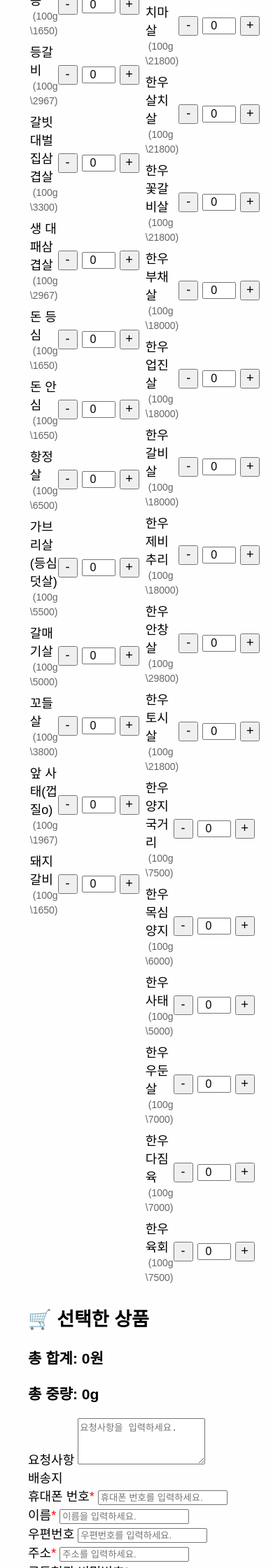
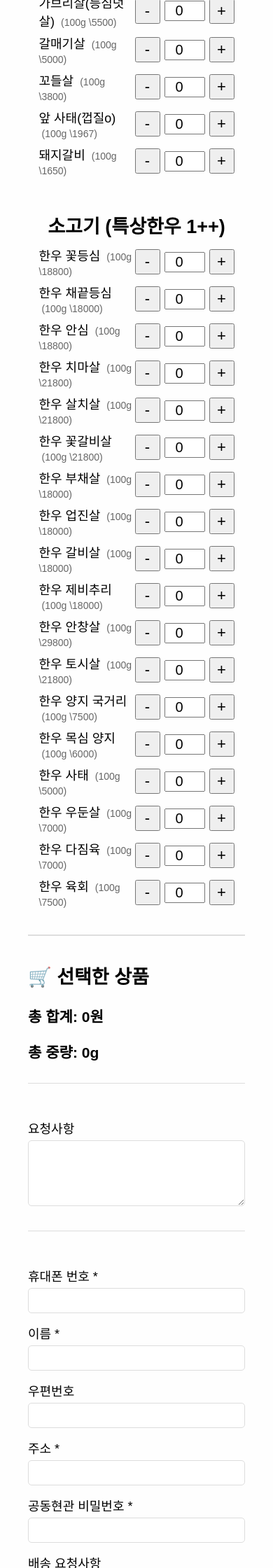
Before and after one commit to ghdwnsdud1/chakhanhanu, a FastAPI app: page /orders in a window 390 px wide. Shown: the part 1000-3240 px from the top of the page at 70% size. Run offline with FastAPI, Linux system fonts and the light colour scheme.

Commit message:
최종 버전: 반응형 주문서 적용

```diff
--- a/templates/orders.html
+++ b/templates/orders.html
@@ -136,19 +98,14 @@
       display: block;
       margin-bottom: 5px;
     }
-    .input-field input, .input-field textarea {
+    .input-field input, .input-field textarea, select {
       width: 100%;
       padding: 8px;
       font-size: 16px;
       border: 1px solid #ddd;
       border-radius: 5px;
+      box-sizing: border-box;
     }
-    .section-title {
-      font-size: 20px;
-      font-weight: bold;
-      margin-bottom: 10px;
-    }
-    /* 추가된 스타일 */
     .separator {
       margin: 30px 0;
       border-top: 1px solid #ddd;
@@ -211,22 +141,57 @@
       background-color: #ccc;
       cursor: not-allowed;
     }
+    #load-address-btn {
+      width: 100%;
+      padding: 15px;
+      font-size: 18px;
+      background-color: #007bff;
+      color: white;
+      border: none;
+      border-radius: 5px;
+      margin-bottom: 20px;
+      cursor: pointer;
+    }
+    #load-address-btn:hover {
+      background-color: #0056b3;
+    }
+
+    /* 모바일 반응형 */
+    @media (max-width: 768px) {
+      .category {
+        flex-direction: column;
+        align-items: center;
+      }
+      .section {
+        width: 90%;
+      }
+      .controls button {
+        width: 36px;
+        height: 36px;
+        font-size: 22px;
+      }
+      .controls input {
+        width: 50px;
+        font-size: 20px;
+      }
+      .cart-item span {
+        font-size: 18px;
+      }
+      #submit-btn {
+        font-size: 24px;
+        padding: 20px 40px;
+      }
+    }
   </style>
 </head>
+
 <body>
 
-  </style>
-</head>
-<body>
 <h1>🐷 착한한우 주문서 🐮</h1>
 
 <div class="notice">
   <strong>공지사항:</strong> 주문 전에 반드시 상품 수량을 확인해 주세요. <br>
-    주문 후 변경이 불가능하므로 신중하게 선택해 주세요! <br>
-    품절된 상품은 주문하실 수 없습니다. <br>
-    재고는 실시간 반영되므로, 주문시 품절안내가 될 수 있습니다.<br>
-    주문방법은 100g기준으로 4를 쓰시면 400g으로 주문됩니다 <br>
-    (50그람을 원하시면 .5를 붙여주세요!)
+  품절 상품은 주문 불가, 주문은 100g 단위입니다.
 </div>
 
 <form method="post" action="/order-form">
@@ -256,257 +220,119 @@
     <h3>총 중량: <span id="total-weight">0</span>g</h3>
   </div>
 
-  <!-- 요청사항 입력 칸 -->
+  <div class="separator"></div>
+
+  <!-- 요청사항 -->
   <div class="input-field">
     <label for="order-request">요청사항</label>
-    <textarea id="order-request" name="order-request" rows="4" placeholder="요청사항을 입력하세요."></textarea>
-  </div>
-
-  <!-- 요청사항과 배송지 구분을 위한 줄 -->
-  <div class="separator"></div>
-
-  <!-- 배송지 입력 칸 -->
-  <div class="input-field">
-    <div class="section-title">배송지</div>
-
-    <label for="phone">휴대폰 번호<span style="color: red;">*</span></label>
-    <input id="phone" name="phone" type="text" placeholder="휴대폰 번호를 입력하세요." required>
-  </div>
-
-  <div class="input-field">
-    <label for="name">이름<span style="color: red;">*</span></label>
-    <input id="name" name="name" type="text" placeholder="이름을 입력하세요." required>
-  </div>
-
-  <div class="input-field">
-    <label for="zipcode">우편번호</label>
-    <input id="zipcode" name="zipcode" type="text" placeholder="우편번호를 입력하세요." required>
-  </div>
-
-  <div class="input-field">
-    <label for="address">주소<span style="color: red;">*</span></label>
-    <input id="address" name="address" type="text" placeholder="주소를 입력하세요." required>
-  </div>
-
-  <div class="input-field">
-    <label for="doorcode">공동현관 비밀번호<span style="color: red;">*</span></label>
-    <input id="doorcode" name="doorcode" type="text" placeholder="공동현관 비밀번호를 입력하세요.">
-  </div>
-
-  <div class="input-field">
-    <label for="delivery-request">배송 관련 요청사항</label>
-    <textarea id="delivery-request" name="delivery-request" rows="4" placeholder="배송에 대한 요청사항을 입력하세요."></textarea>
-  </div>
-
-<!-- 배송지 불러오기 버튼 -->
-    <div class="text-center mt-4">
-      <button type="button" id="load-address-btn" class="btn btn-secondary" onclick="loadAddress()">배송지 불러오기</button>
-      <button type="button" id="save-address-btn" class="btn btn-primary" onclick="saveAddress()">배송지 저장</button>
+    <textarea id="order-request" name="order-request" rows="4"></textarea>
   </div>
 
   <div class="separator"></div>
 
-  <!-- 결제 섹션 -->
+  <!-- 배송지 입력 -->
+  <div class="input-field"><label for="phone">휴대폰 번호 *</label><input id="phone" required></div>
+  <div class="input-field"><label for="name">이름 *</label><input id="name" required></div>
+  <div class="input-field"><label for="zipcode">우편번호</label><input id="zipcode"></div>
+  <div class="input-field"><label for="address">주소 *</label><input id="address" required></div>
+  <div class="input-field"><label for="doorcode">공동현관 비밀번호 *</label><input id="doorcode" required></div>
+  <div class="input-field"><label for="delivery-request">배송 요청사항</label><textarea id="delivery-request" rows="4"></textarea></div>
+
+  <button type="button" id="load-address-btn" onclick="loadAddress()">배송지 불러오기</button>
+
+  <div class="separator"></div>
+
+  <!-- 결제 방법 -->
   <div class="payment-section">
-    <div class="section-title">결제 방법</div>
-
-    <!-- 결제 방법 선택 -->
-    <div class="payment-method">
     <label for="payment-method">결제 방법</label>
-      <select id="payment-method" name="payment-method" onchange="togglePaymentDetails()">
+    <select id="payment-method" onchange="togglePaymentDetails()">
       <option value="card">카드 결제</option>
       <option value="bank_transfer">계좌이체</option>
     </select>
+
+    <div class="payment-details" id="bank-transfer-details">
+      <div class="input-field"><label for="payer-name">입금자명 *</label><input id="payer-name"></div>
+      <div class="input-field"><label for="cash-receipt">현금영수증</label><input id="cash-receipt"></div>
+    </div>
+  </div>
+</form>
+
+<!-- 주문 버튼 -->
+<div class="sticky-footer">
+  <div style="margin-bottom: 10px; font-size: 20px; font-weight: bold;">
+    총 합계: <span id="bottom-total-price">0</span>원 / 총 중량: <span id="bottom-total-weight">0</span>g
+  </div>
+  <button id="submit-btn" disabled>✅ 주문하기</button>
 </div>
 
-    <!-- 계좌이체 관련 정보 입력 -->
-    <div class="payment-details" id="bank-transfer-details">
-      <div class="input-field">
-        <label for="payer-name">입금자명<span style="color: red;">*</span></label>
-        <input id="payer-name" name="payer-name" type="text" placeholder="입금자명을 입력하세요." required>
-      </div>
-
-      <div class="input-field">
-        <label for="cash-receipt">현금영수증</label>
-        <input id="cash-receipt" name="cash-receipt" type="text" placeholder="휴대폰번호 또는 사업자 번호를 입력해주세요.">
-      </div>
-    </div>
-  </div>
-<!-- 주문 버튼 영역 -->
-<div style="position: sticky; bottom: 0; background: white; padding: 1.5rem; border-top: 2px solid #ddd; text-align: center; box-shadow: 0 -2px 10px rgba(0,0,0,0.05);">
-
-  <!-- 총합 / 총중량 다시 한번 고지 -->
-  <div style="margin-bottom: 10px; font-size: 20px; font-weight: bold; color: #333;">
-    총 합계: <span id="bottom-total-price">0</span>원 / 총 중량: <span id="bottom-total-weight">0</span>g
-  </div>
-
-  <!-- 주문 버튼 -->
-  <button id="submit-btn" style="
-    font-size: 24px;
-    padding: 18px 40px;
-    background-color: #ff6600;
-    color: white;
-    border: none;
-    border-radius: 10px;
-    cursor: pointer;
-    box-shadow: 0 4px 10px rgba(0,0,0,0.2);
-    transition: background-color 0.3s ease;
-  " disabled>
-    ✅ 주문하기
-  </button>
-
-</div>
-</form>
+<!-- JS 영역 -->
 <script>
-    // 배송지 정보 저장
   function saveAddress() {
-      const name = document.getElementById('name').value;
-      const phone = document.getElementById('phone').value;
-      const address = document.getElementById('address').value;
-      const doorcode = document.getElementById('doorcode').value;
-
-      const addressInfo = { name, phone, address, doorcode };
-
-      localStorage.setItem('addressInfo', JSON.stringify(addressInfo));
+    const info = {
+      name: document.getElementById('name').value,
+      phone: document.getElementById('phone').value,
+      address: document.getElementById('address').value,
+      doorcode: document.getElementById('doorcode').value
+    };
+    localStorage.setItem('addressInfo', JSON.stringify(info));
     alert('배송지가 저장되었습니다.');
   }
 
-    // 배송지 정보 불러오기
   function loadAddress() {
-      const savedAddress = localStorage.getItem('addressInfo');
-      if (savedAddress) {
-        const addressInfo = JSON.parse(savedAddress);
-        document.getElementById('name').value = addressInfo.name;
-        document.getElementById('phone').value = addressInfo.phone;
-        document.getElementById('address').value = addressInfo.address;
-        document.getElementById('doorcode').value = addressInfo.doorcode;
+    const saved = localStorage.getItem('addressInfo');
+    if (saved) {
+      const info = JSON.parse(saved);
+      document.getElementById('name').value = info.name;
+      document.getElementById('phone').value = info.phone;
+      document.getElementById('address').value = info.address;
+      document.getElementById('doorcode').value = info.doorcode;
       alert('배송지가 불러와졌습니다.');
     } else {
       alert('저장된 배송지가 없습니다.');
     }
   }
 
-    const nameInput = document.getElementById("name");
-    const phoneInput = document.getElementById("phone");
-    const addressInput = document.getElementById("address");
-    const submitBtn = document.getElementById("submit-btn");
-    const quantityInputs = document.querySelectorAll("input[type='number']");
-
-    function validateForm() {
-      const name = nameInput.value.trim();
-      const phone = phoneInput.value.trim();
-      const address = addressInput.value.trim();
-
-      // 수량이 하나라도 1 이상인지 확인
-      const hasAtLeastOneQuantity = Array.from(quantityInputs).some(input => parseInt(input.value) > 0);
-
-      const allValid = name !== "" && phone !== "" && address !== "" && hasAtLeastOneQuantity;
-
-      submitBtn.disabled = !allValid;
+  function togglePaymentDetails() {
+    const method = document.getElementById('payment-method').value;
+    const bankDetails = document.getElementById('bank-transfer-details');
+    bankDetails.style.display = (method === 'bank_transfer') ? 'block' : 'none';
   }
 
-    // 모든 인풋 이벤트에 validateForm 연결
-    [nameInput, phoneInput, addressInput, ...quantityInputs].forEach(input => {
-      input.addEventListener("input", validateForm);
-    });
-  </script>
-</body>
-</html>
-  <script>
-const menuItems = {
-  "삼겹살": { price: 2967 },
-  "오겹살": { price: 3134 },
-  "목살": { price: 2634 },
-  "앞다리살": { price: 1650 },
-  "찌게용": { price: 1650 },
-  "등갈비": { price: 2967 },
-  "갈빗대벌집삼겹살": { price: 3300 },
-  "생 대패삼겹살": { price: 2967 },
-  "돈 등심": { price: 1650 },
-  "돈 안심": { price: 1650 },
-  "항정살": { price: 6500 },
-  "가브리살(등심덧살)": { price: 5500 },
-  "갈매기살": { price: 5000 },
-  "꼬들살": { price: 3800 },
-  "앞 사태(껍질o)": { price: 1967 },
-  "돼지갈비": { price: 1650 },
-  "한우 꽃등심": { price: 18800 },
-  "한우 채끝등심": { price: 18000 },
-  "한우 안심": { price: 18800 },
-  "한우 치마살": { price: 21800 },
-  "한우 살치살": { price: 21800 },
-  "한우 꽃갈비살": { price: 21800 },
-  "한우 부채살": { price: 18000 },
-  "한우 업진살": { price: 18000 },
-  "한우 갈비살": { price: 18000 },
-  "한우 제비추리": { price: 18000 },
-  "한우 안창살": { price: 29800 },
-  "한우 토시살": { price: 21800 },
-  "한우 양지 국거리": { price: 7500 },
-  "한우 목심 양지": { price: 6000 },
-  "한우 사태": { price: 5000 },
-  "한우 우둔살": { price: 7000 },
-  "한우 다짐육": { price: 7000 },
-  "한우 육회": { price: 7500 }
-};
-
-let cart = [];
-
-function changeQuantity(itemId, delta) {
-  const input = document.getElementById(itemId);
-  let currentValue = parseFloat(input.value) || 0;
-  currentValue += delta;
-  if (currentValue < 0) currentValue = 0;
-  input.value = currentValue;
+  function changeQuantity(id, delta) {
+    const input = document.getElementById(id);
+    let val = parseFloat(input.value) || 0;
+    input.value = Math.max(0, val + delta);
     input.dispatchEvent(new Event('input'));
   }
 
   function updateCart() {
-  const cartList = document.getElementById("cart-list");
-  const totalPriceElem = document.getElementById("total-price");
-  const totalWeightElem = document.getElementById("total-weight");
-  const bottomTotalPriceElem = document.getElementById("bottom-total-price");
-  const bottomTotalWeightElem = document.getElementById("bottom-total-weight");
+    const menuItems = {{ menu_items | safe }};
+    const inputs = document.querySelectorAll('input[type="number"]');
+    let total = 0, totalGram = 0;
+    const cartList = document.getElementById('cart-list');
+    cartList.innerHTML = '';
 
-  cartList.innerHTML = '';
-  let total = 0;
-  let totalGram = 0;
-  cart = [];
-
-  const inputs = document.querySelectorAll('input[type="number"]');
     inputs.forEach(input => {
-    const itemName = input.name;
-    const itemQuantity = parseFloat(input.value) || 0;
-
-    if (itemQuantity > 0 && menuItems[itemName]) {
-      const itemPrice = menuItems[itemName].price;
-      const productTotal = itemPrice * itemQuantity;
-      const productTotalRounded = Math.floor(productTotal / 100) * 100;
-
-      const item = {
-        name: itemName,
-        price: itemPrice,
-        quantity: itemQuantity
-      };
-      cart.push(item);
-
-      total += productTotalRounded;
-      totalGram += itemQuantity * 100; // 1개당 100g
-
-      const cartItem = document.createElement("div");
-      cartItem.classList.add("cart-item");
-      cartItem.innerHTML = `
-        <span>${item.name} - ${item.price}원 (중량: ${item.quantity * 100}g) → <strong>${productTotalRounded.toLocaleString()}원</strong></span>
-        <span class="remove-item" onclick="removeFromCart('${item.name}')">🗑️</span>
-      `;
-      cartList.appendChild(cartItem);
+      const name = input.name;
+      const qty = parseFloat(input.value) || 0;
+      if (qty > 0 && menuItems[name]) {
+        const price = menuItems[name].price;
+        const subtotal = Math.floor(price * qty / 100) * 100;
+        total += subtotal;
+        totalGram += qty * 100;
+        cartList.innerHTML += `<div class="cart-item">
+          <span>${name} (중량: ${qty * 100}g) → <strong>${subtotal.toLocaleString()}원</strong></span>
+          <span class="remove-item" onclick="removeFromCart('${name}')">🗑️</span>
+        </div>`;
       }
     });
 
-  totalPriceElem.innerText = total.toLocaleString();
-  totalWeightElem.innerText = totalGram.toLocaleString();
-  bottomTotalPriceElem.innerText = total.toLocaleString();
-  bottomTotalWeightElem.innerText = totalGram.toLocaleString();
+    document.getElementById('total-price').innerText = total.toLocaleString();
+    document.getElementById('total-weight').innerText = totalGram.toLocaleString();
+    document.getElementById('bottom-total-price').innerText = total.toLocaleString();
+    document.getElementById('bottom-total-weight').innerText = totalGram.toLocaleString();
+
+    validateForm();
   }
 
   function removeFromCart(name) {
@@ -517,14 +343,19 @@ function removeFromCart(name) {
     }
   }
 
-function togglePaymentDetails() {
-  const paymentMethod = document.getElementById('payment-method').value;
-  const bankTransferDetails = document.getElementById('bank-transfer-details');
+  function validateForm() {
+    const name = document.getElementById('name').value.trim();
+    const phone = document.getElementById('phone').value.trim();
+    const address = document.getElementById('address').value.trim();
+    const quantities = [...document.querySelectorAll('input[type="number"]')];
+    const hasQty = quantities.some(input => parseFloat(input.value) > 0);
+    document.getElementById('submit-btn').disabled = !(name && phone && address && hasQty);
+  }
 
-  if (paymentMethod === 'bank_transfer') {
-    bankTransferDetails.style.display = 'block';
-  } else {
-    bankTransferDetails.style.display = 'none';
-  }
-}
+  document.querySelectorAll('input, textarea, select').forEach(el => {
+    el.addEventListener('input', validateForm);
+  });
 </script>
+
+</body>
+</html>
```
Also changed, not shown: other parts of templates/orders.html (+14 -80 lines). Lines whose indentation alone changed are shown as unchanged.
